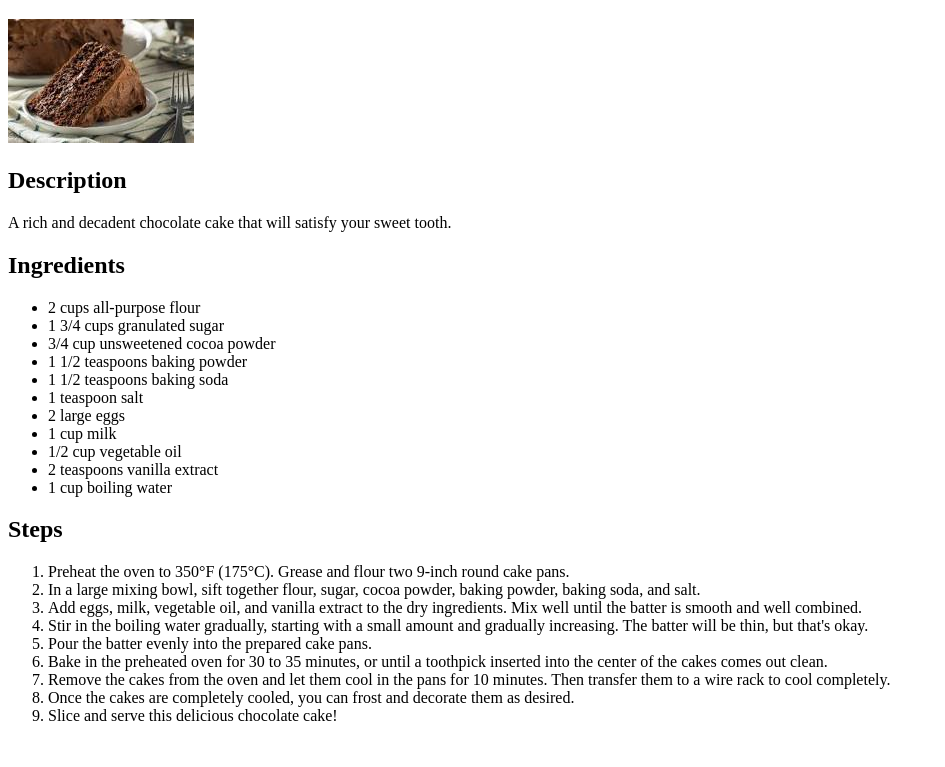
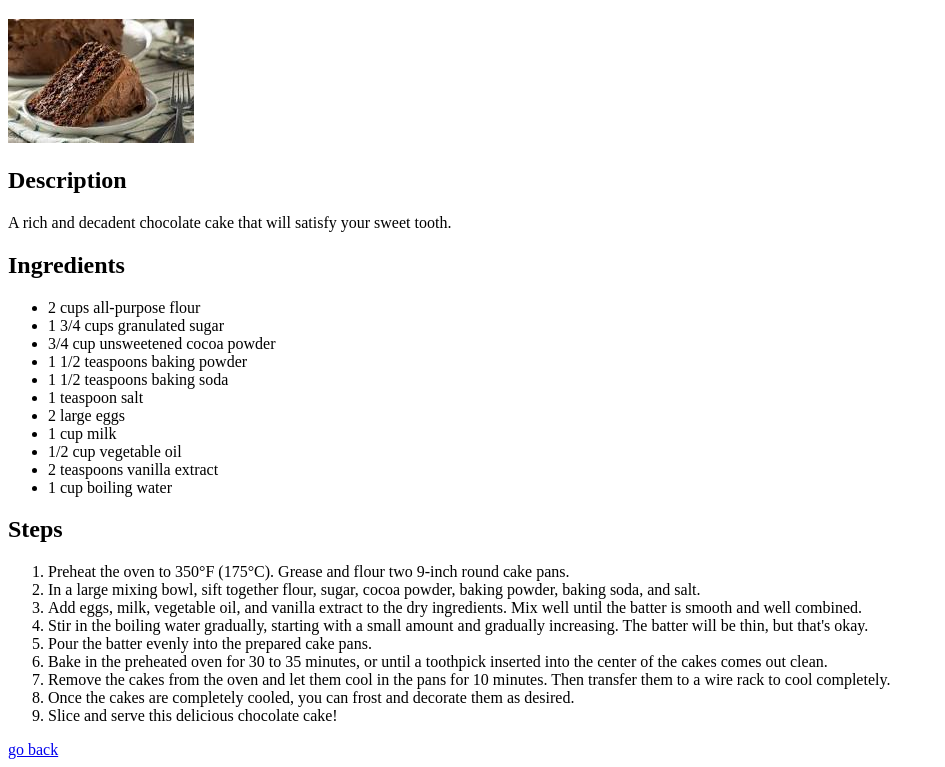
Before and after one commit to jodosjodos/odin-recipes, a plain HTML site: page recipes/chocolate_cake.html in a window 1280 px wide. Shown: the part 61-828 px from the top of the page, without its empty margins (0-945 px from the left). Before the commit the page ends 802 px from the top, so only its background shows below. Drawn offline with Linux system fonts and the light colour scheme; files whose address does not match are found by name.

Commit message:
adding go back

```diff
--- a/recipes/chocolate_cake.html
+++ b/recipes/chocolate_cake.html
@@ -34,5 +34,6 @@
     <li>Once the cakes are completely cooled, you can frost and decorate them as desired.</li>
     <li>Slice and serve this delicious chocolate cake!</li>
   </ol>
+  <a href="../index.html">go back</a>
 </body>
 </html>
```
Also changed, not shown: recipes/lasagna.html (+1 -0 lines), recipes/pizza.html (+1 -0 lines).
